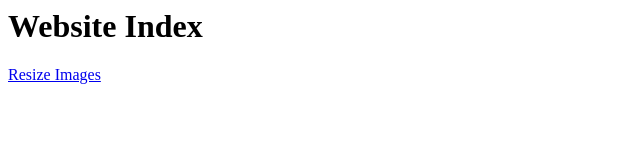
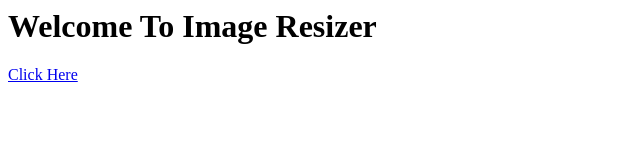
Before and after one commit to XerAnime/imageresizer, a plain HTML site: page index.html in a window 1280 px wide. Shown: the whole page, without its empty margins (0-640 px from the left). Drawn offline with Linux system fonts and the light colour scheme.

Commit message:
Update index.html

```diff
--- a/index.html
+++ b/index.html
@@ -1,3 +1,3 @@
-<h1>Website Index</h1>
+<h1>Welcome To Image Resizer</h1>
 
-<a href="./resize.html">Resize Images</a>
+<a href="./resize.html">Click Here</a>
```
